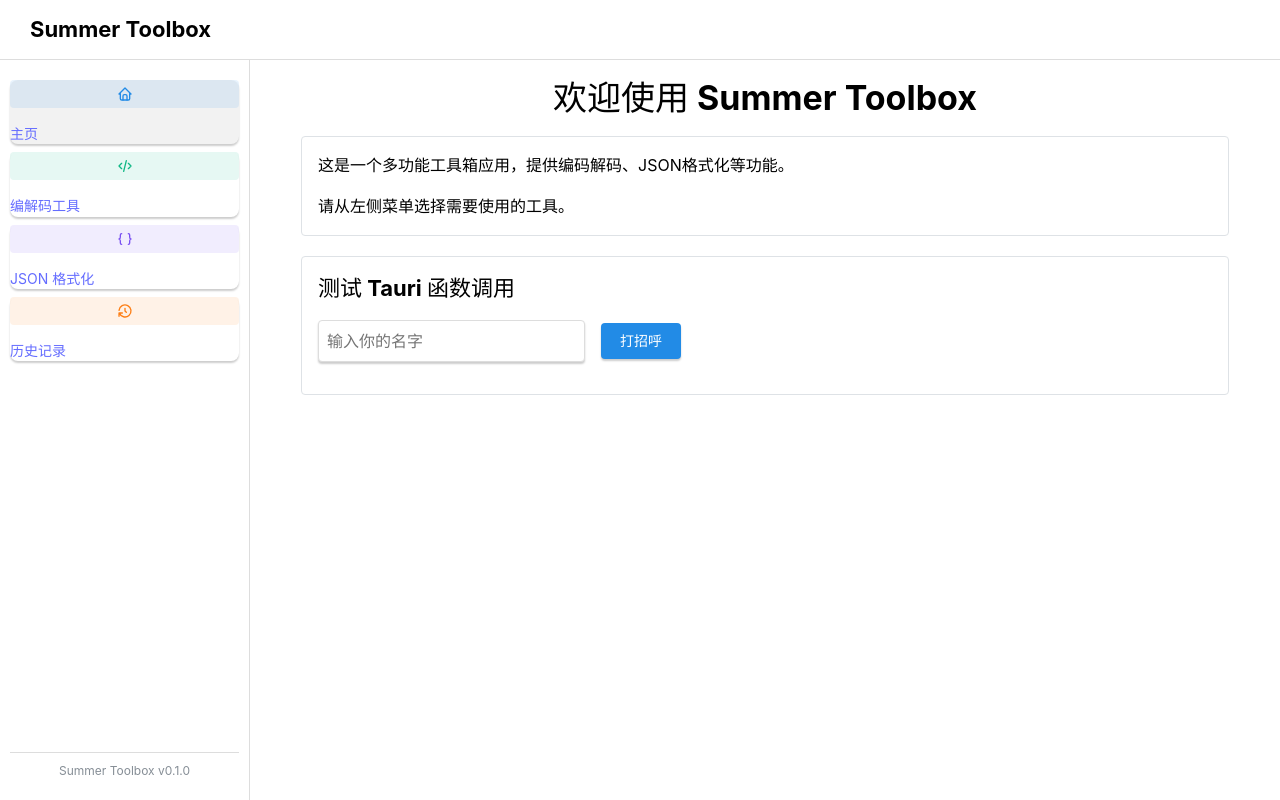
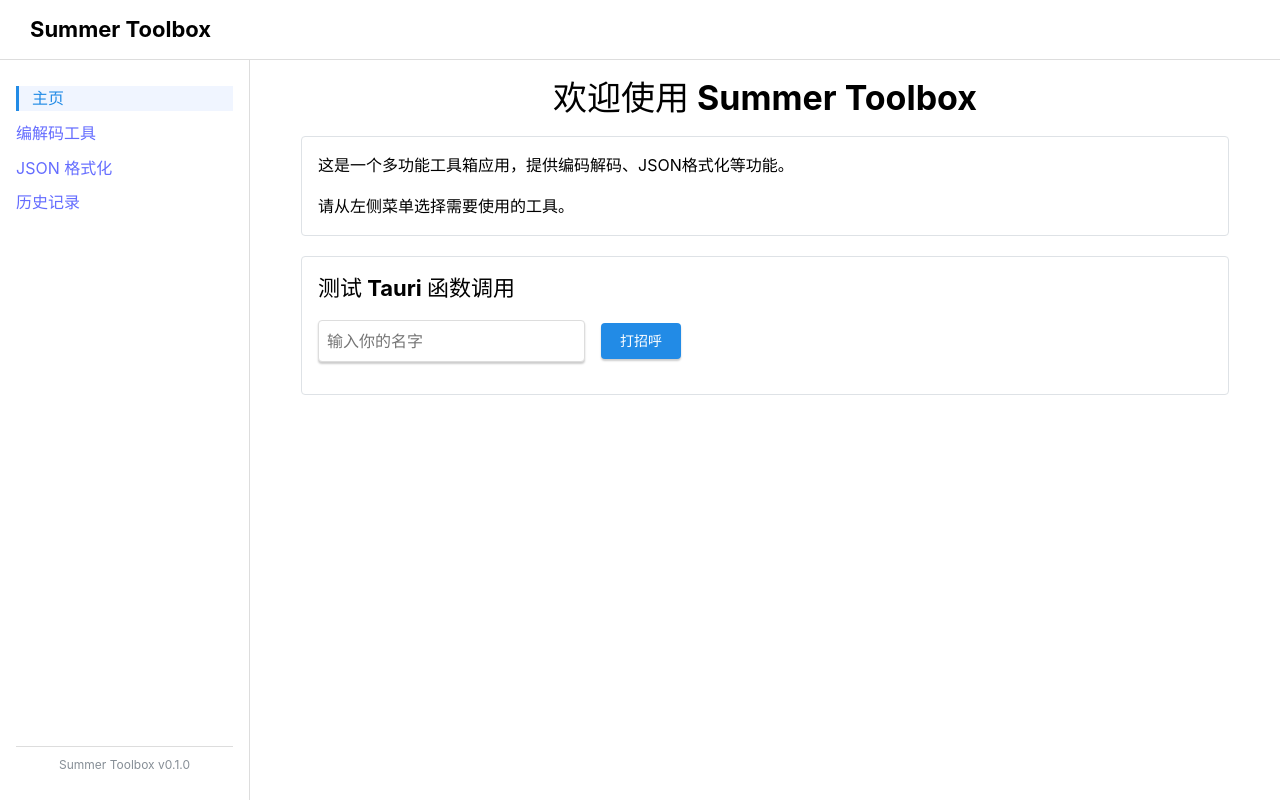
Before and after one commit to 233Official/SummerToolbox, a React (Vite) app: page / in a window 1280 px wide. Built offline with nearby package versions, Linux system fonts and the light colour scheme.

Commit message:
🚧 简化侧边选项样式

```diff
--- a/src/App.css
+++ b/src/App.css
@@ -102,8 +102,12 @@
 .main-link {
   text-decoration: none;
   display: block;
-  margin-bottom: 8px;
+  margin-bottom: 10px;
   width: 100%; /* 确保链接占满宽度 */
+}
+
+.main-link:hover {
+  text-decoration: none;
 }
 
 .main-link button,
@@ -111,10 +115,22 @@
   width: 100%; /* 确保按钮和内部div填满宽度 */
 }
 
+.main-link div {
+  font-weight: 400;
+}
+
 .active-link button {
   background-color: rgba(0, 0, 0, 0.05) !important;
   font-weight: 500;
   width: 100%; /* 确保选中状态按钮也填满宽度 */
+}
+
+.active-link div {
+  background-color: #f0f5ff; /* 浅蓝色背景 */
+  border-left: 3px solid #228be6; /* 左侧蓝色边框 */
+  color: #228be6; /* 文字变为蓝色 */
+  font-weight: 500;
+  padding-left: 13px !important; /* 补偿左边框的宽度 */
 }
 
 .active-link span {
--- a/src/App.tsx
+++ b/src/App.tsx
@@ -6,31 +6,20 @@
   Text,
   Title,
   Group,
-  Container,
-  UnstyledButton,
-  ThemeIcon,
 } from "@mantine/core";
-import {
-  IconHome,
-  IconCode,
-  IconBraces,
-  IconHistory,
-} from "@tabler/icons-react";
 
 // 导入基本页面组件
 import SimplePage from "./pages/SimplePage";
 import HomePage from "./pages/HomePage";
 
-// 侧边栏链接组件
+// 侧边栏链接组件 - 简化版
 interface MainLinkProps {
-  icon: React.ReactNode;
-  color: string;
   label: string;
   path: string;
   onClick: () => void;
 }
 
-function MainLink({ icon, color, label, path, onClick }: MainLinkProps) {
+function MainLink({ label, path, onClick }: MainLinkProps) {
   return (
     <NavLink
       to={path}
@@ -41,28 +30,24 @@
       style={{
         textDecoration: "none",
         display: "block",
-        width: "100%",  // 确保 NavLink 占满宽度
+        width: "100%",
       }}
     >
-      <UnstyledButton
+      <Box
         sx={{
-          display: "block",
-          width: "100%",  // 已经设置了100%宽度
-          padding: "10px",
+          padding: "14px 16px",
           borderRadius: "4px",
-          color: "#000",
+          color: "#333",
+          transition: "all 0.2s ease",
+          borderBottom: "1px solid #eaeaea", // 添加底部边框增强视觉区分
+          marginBottom: "4px", // 增加下边距
           "&:hover": {
-            backgroundColor: "#f0f0f0",
+            backgroundColor: "#f5f5f5",
           },
         }}
       >
-        <Group>
-          <ThemeIcon color={color} variant="light">
-            {icon}
-          </ThemeIcon>
-          <Text size="sm">{label}</Text>
-        </Group>
-      </UnstyledButton>
+        <Text size="md">{label}</Text>
+      </Box>
     </NavLink>
   );
 }
@@ -71,38 +56,6 @@
   const [opened, setOpened] = useState(false);
 
   console.log("App with sidebar rendering");
-
-  // 导航数据
-  const navigationLinks = [
-    {
-      icon: <IconHome size={16} />,
-      color: "blue",
-      label: "主页",
-      path: "/",
-    },
-    {
-      icon: <IconCode size={16} />,
-      color: "teal",
-      label: "编解码工具",
-      path: "/encoder",
-    },
-    {
-      icon: <IconBraces size={16} />,
-      color: "violet",
-      label: "JSON 格式化",
-      path: "/json",
-    },
-    {
-      icon: <IconHistory size={16} />,
-      color: "orange",
-      label: "历史记录",
-      path: "/history",
-    },
-  ];
-
-  const links = navigationLinks.map((link) => (
-    <MainLink {...link} key={link.label} onClick={() => {}} />
-  ));
 
   return (
     <Flex h="100vh" direction="column">
@@ -123,30 +76,38 @@
         {/* Sidebar */}
         <Box
           w={250}
-          p="xs"
+          p="md" // 增加内边距
           style={{
             borderRight: "1px solid #ddd",
             display: "flex",
             flexDirection: "column",
             height: "100%",
-            width: "250px", // 明确设置宽度
+            width: "250px",
           }}
         >
+          {/* 导航链接区域 */}
           <Box
             style={{
               flex: 1,
               display: "flex",
               flexDirection: "column",
-              width: "100%" // 确保子容器占满宽度
+              width: "100%"
             }}
             mt="xs"
           >
-            {links}
+            {/* 简化为单一列表，没有分类 */}
+            <MainLink label="主页" path="/" onClick={() => {}} />
+            <MainLink label="编解码工具" path="/encoder" onClick={() => {}} />
+            <MainLink label="JSON 格式化" path="/json" onClick={() => {}} />
+            <MainLink label="历史记录" path="/history" onClick={() => {}} />
           </Box>
+
+          {/* 底部版本信息 */}
           <Box
             p="xs"
             style={{
               borderTop: "1px solid #ddd",
+              marginTop: "auto", // 推到底部
             }}
           >
             <Text size="xs" c="dimmed" ta="center">
```
